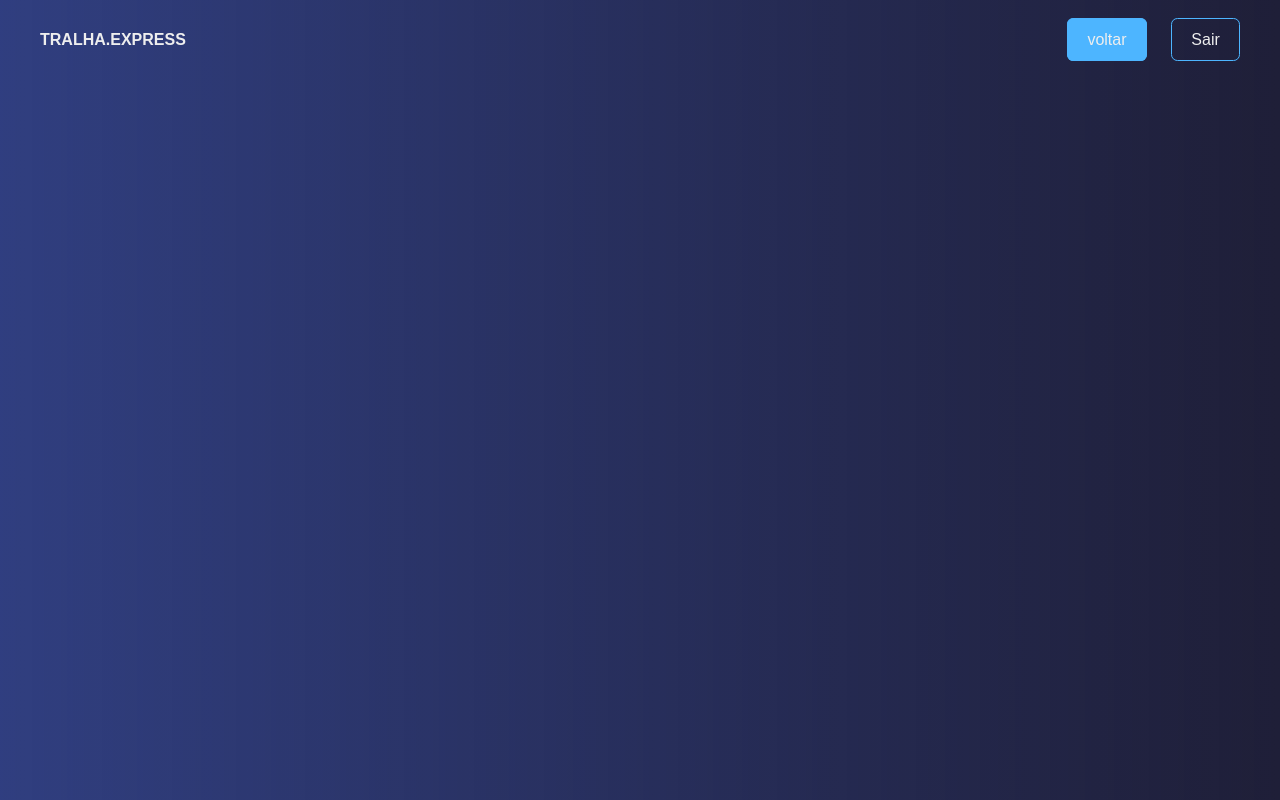
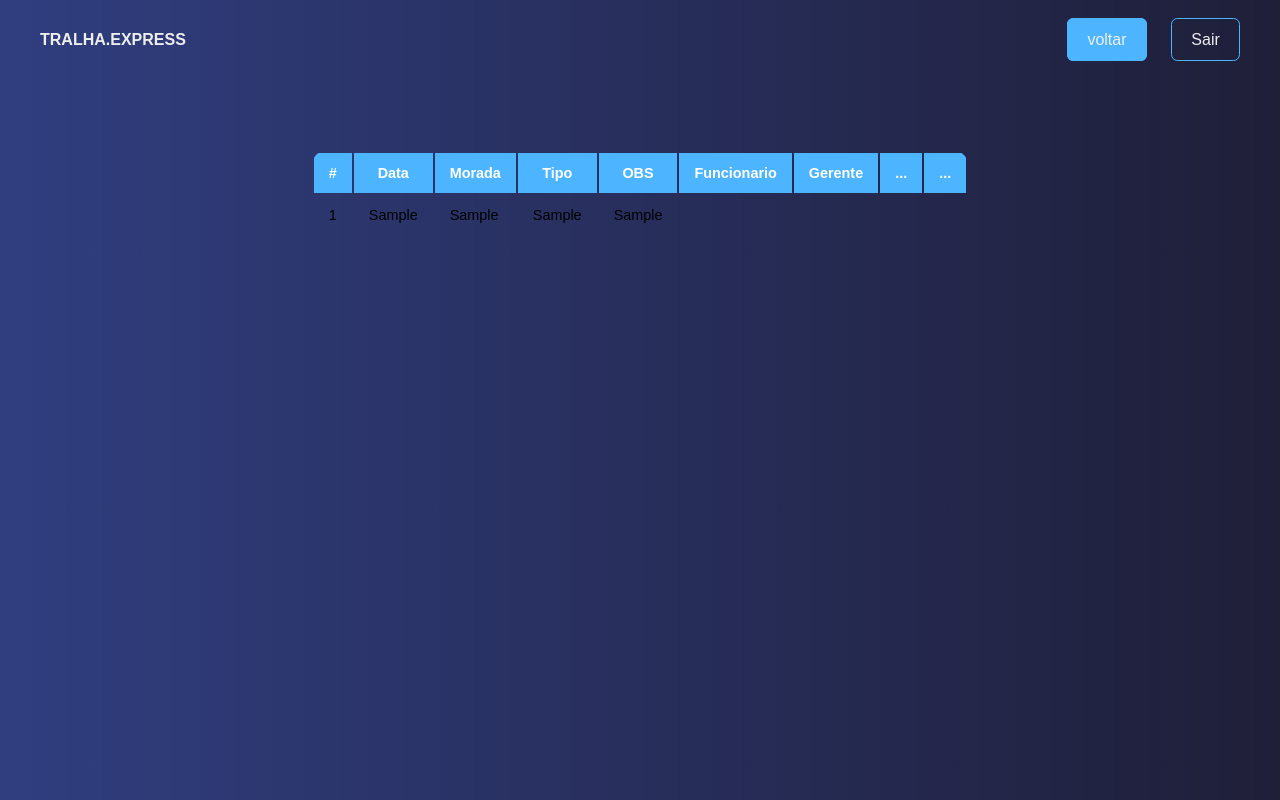
Before and after one commit to vitorconceicaovc/tralhaexpress, a PHP site: page /agendamentos.php?id=1 in a window 1280 px wide. Run offline with PHP 8.4, Linux system fonts and the light colour scheme; tables that the repository leaves empty or names only in its code hold one stand-in row (values such as "Sample post"); some libraries are stand-ins or nearby versions.

Commit message:
agendamentos table

```diff
--- a/agendamentos.php
+++ b/agendamentos.php
@@ -25,16 +25,17 @@
         exit(); // ou  die()
     }
 
+    //buscar agendas na base de dados
+    $sql_agendamentos = "SELECT * FROM agendamentos WHERE id_cliente='$cliente' ORDER BY data_agenda ASC ";
+    $result_agendamentos=mysqli_query($mysqli,$sql_agendamentos);
+    if (!$result_agendamentos) {
+        die("Erro na instrução sql de agendamentos...");
+    }
 
+    //ver quantos registos tem na tabela
+    //print_r($result_agendamentos);
 
     ?>
-
-
-
-
-
-
-
 
     <section id="perfil" class="cliente">
         <div class="navbar">
@@ -54,6 +55,52 @@
 
         <div class="agendamentos-area">
 
+            <div class="agendamentos-table">
+
+                <table>
+
+
+
+                <thead>
+
+                    <tr>
+                        <th>#</th>
+                        <th>Data</th>
+                        <th>Morada</th>
+                        <th>Tipo</th>
+                        <th>OBS</th>
+                        <th>Funcionario</th>
+                        <th>Gerente</th>
+                        <th>...</th>
+                        <th>...</th>
+                    </tr>
+
+                </thead>
+                <tbody>
+
+                    <?php
+
+                        while($agenda_data = mysqli_fetch_assoc($result_agendamentos)) {
+
+                            echo "<tr><br>";
+                            echo "<td>".$agenda_data['id_agenda']."</td>";
+                            echo "<td>".$agenda_data['data_agenda']."</td>";
+                            echo "<td>".$agenda_data['morada_agenda']."</td>";
+                            echo "<td>".$agenda_data['tipo_agenda']."</td>";
+                            echo "<td>".$agenda_data['obs_agenda']."</td>";
+                            echo "</tr>";
+
+                        }
+
+                    ?>
+
+                </tbody>
+
+                </table>
+
+            </div>
+
+
 
         </div>
     </section>
--- a/css/style.css
+++ b/css/style.css
@@ -269,20 +269,47 @@
 
 .agendamentos-area{
     padding-top: 135px;
-    margin: 0 400px;
-    display: grid;
-    grid-template-columns: 1fr 1fr 1fr;
     gap: 5px;
+    display: flex;
+    align-items: center;
+    justify-content: center;
 }
 
-.agendamentos-area form {
-    max-width: 200px;
+table {
+    overflow: hidden;
+    border-radius: 14px;
 }
 
-.agendamentos-area input {
-    text-align: center;
+.agendamentos-table {
+    border-collapse: collapse;
+    font-size: 0.9em;
 }
 
+.agendamentos-table  thead tr {
+    background: var(--bg-btn-color);
+    color: #fff;
+    text-align: center;
+    font-weight: bold;
+
+}
+
+.agendamentos-table th,
+.agendamentos-table td {
+    padding: 12px 15px;
+
+}
+
+.agendamentos-table tbody tr {
+    border-bottom: 1px solid var(--bg-btn-color);
+}
+
+.agendamentos-table tbody tr:nth-of-type(even) {
+    background-color: gray;
+}
+
+.agendamentos-table tbody tr:last-of-type {
+    border-bottom: 2px solid yellow ;
+}
 
 /*animation*/
 
```
